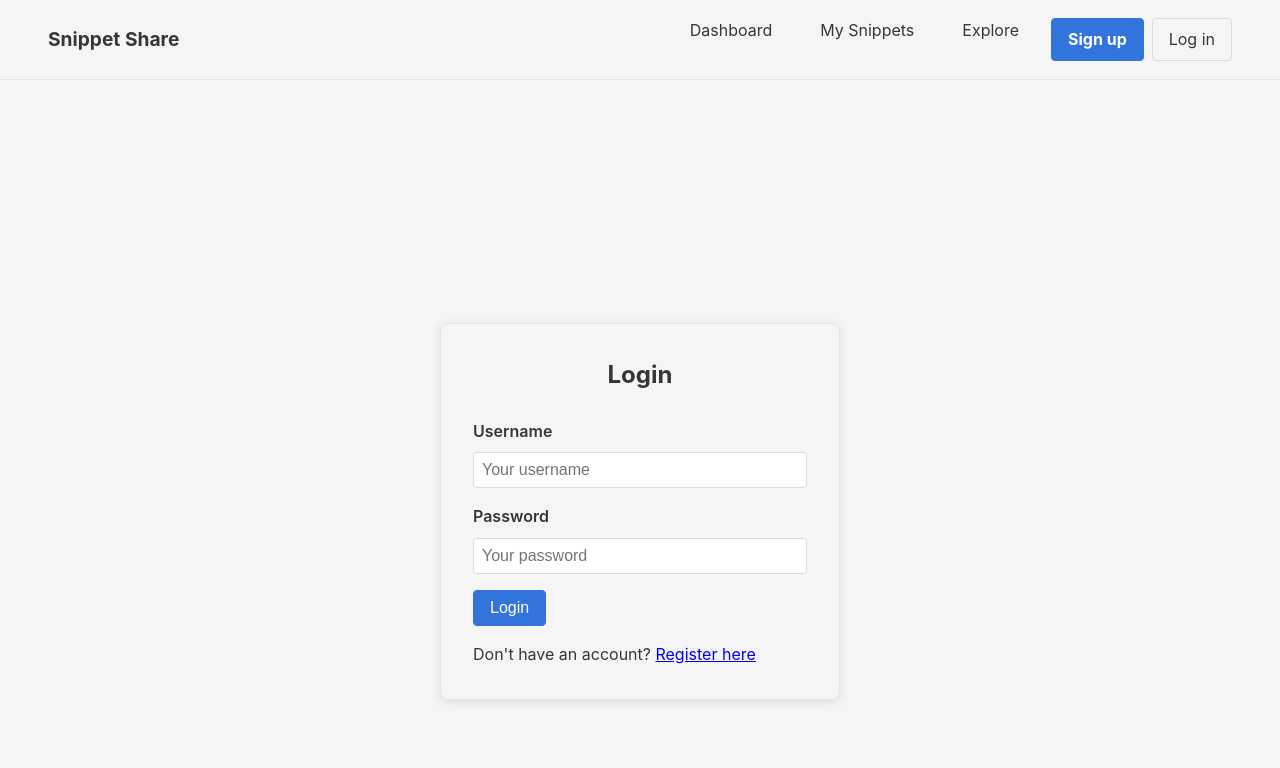
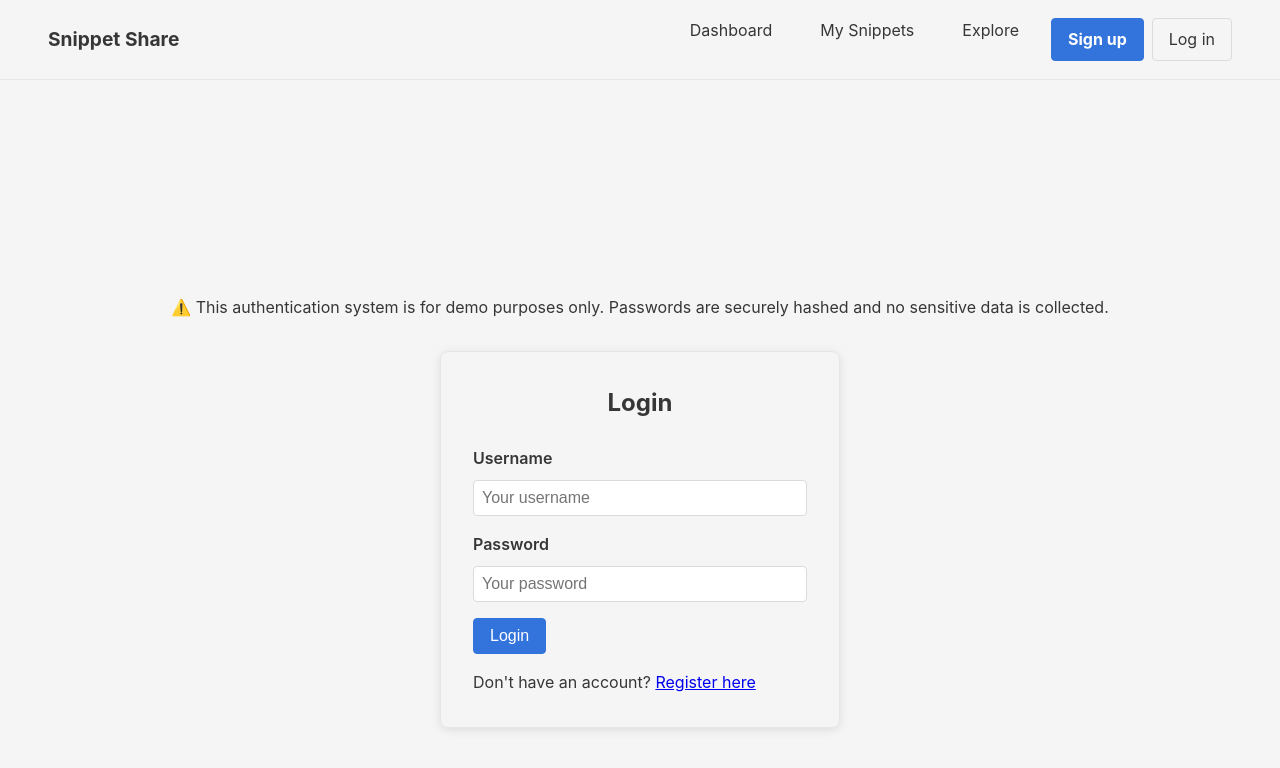
Before and after one commit to ruldak/vue_snippet_share, a Vue app: page /login in a window 1280 px wide. Shown: the top 768 px of the page. Built offline with nearby package versions, Linux system fonts and the light colour scheme; no server answers.

Commit message:
added a note that the authentication system is secure.

```diff
--- a/src/views/LoginView.vue
+++ b/src/views/LoginView.vue
@@ -1,5 +1,12 @@
 <template>
   <div class="auth-container">
+
+	<div>
+	  ⚠️ This authentication system is for demo purposes only.
+	  Passwords are securely hashed and no sensitive data is collected.
+	</div>
+
+
     <div class="auth-card">
       <h2 class="title">Login</h2>
       <form @submit.prevent="handleLogin">
@@ -89,6 +96,7 @@
 <style scoped>
 .auth-container {
   display: flex;
+  flex-direction: column;
   justify-content: center;
   align-items: center;
   min-height: 100vh;
@@ -96,6 +104,7 @@
 }
 
 .auth-card {
+	margin-top: 30px;
   width: 100%;
   max-width: 400px;
   padding: 2rem;
--- a/src/views/RegisterView.vue
+++ b/src/views/RegisterView.vue
@@ -1,5 +1,11 @@
 <template>
   <div class="auth-container">
+
+	<div>
+	  ⚠️ This authentication system is for demo purposes only.
+	  Passwords are securely hashed and no sensitive data is collected.
+	</div>
+
     <div class="auth-card">
       <h2 class="title">Create Account</h2>
       <form @submit.prevent="handleRegister">
@@ -162,6 +168,7 @@
 <style scoped>
 .auth-container {
   display: flex;
+  flex-direction: column;
   justify-content: center;
   align-items: center;
   min-height: 100vh;
@@ -170,6 +177,7 @@
 }
 
 .auth-card {
+	margin-top: 30px;
   width: 100%;
   max-width: 400px;
   padding: 2rem;
```
Also changed, not shown: 1 other file (tests, documents, lock files or other folders).
